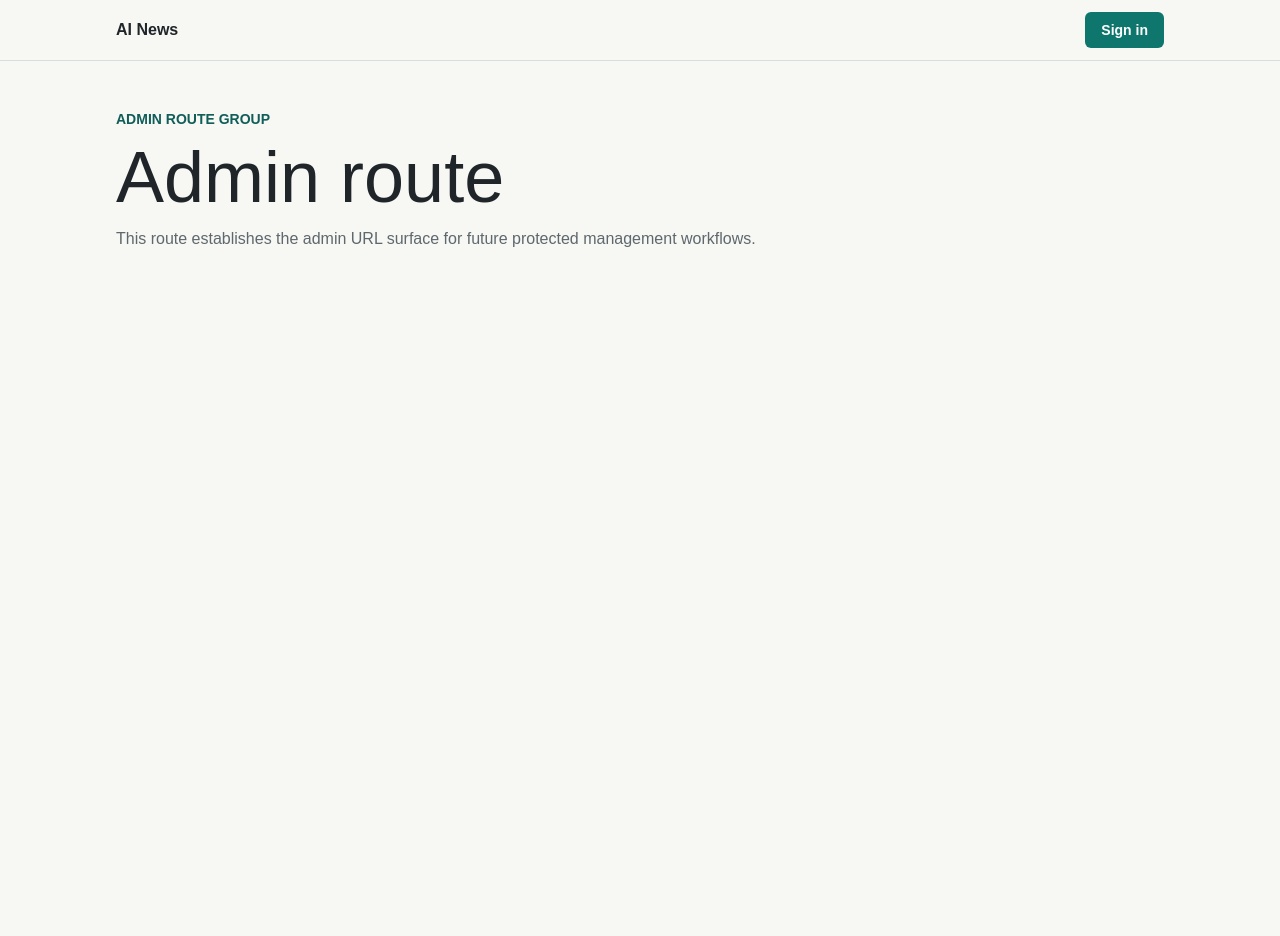
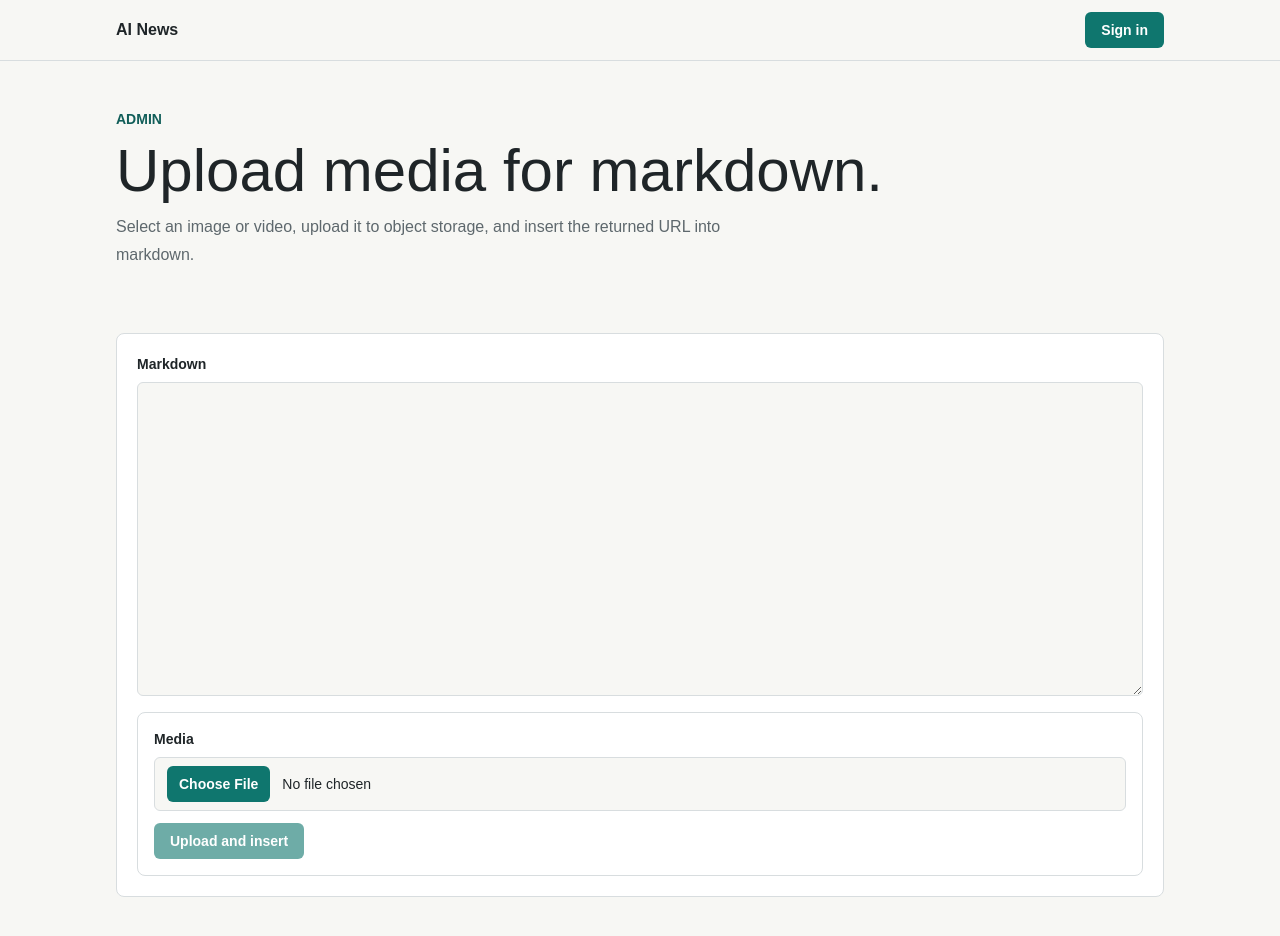
Before and after one commit to mtplayground/mike-t-4b46-ai-news-01, a Next.js app: page /admin in a window 1280 px wide. Shown: the top 936 px of the page. Before the commit the page ends 800 px from the top, so only its background shows below. Built offline with nearby package versions, Linux system fonts and the light colour scheme; no server answers.

Commit message:
feat: Upload UI component

```diff
--- a/src/app/(admin)/admin/page.tsx
+++ b/src/app/(admin)/admin/page.tsx
@@ -1,18 +1,27 @@
+import { MarkdownMediaUploader } from "@/components/markdown-media-uploader";
+
 export default function AdminPage() {
   return (
-    <main className="mx-auto w-full max-w-[1080px] px-3 py-8 sm:px-4 sm:py-12">
+    <main className="mx-auto grid w-full max-w-[1080px] gap-8 px-3 py-8 sm:px-4 sm:py-12">
       <header className="mb-8 grid gap-3">
         <p className="m-0 text-sm font-bold uppercase text-accent-strong">
-          Admin route group
+          Admin
         </p>
-        <h1 className="m-0 max-w-3xl text-[clamp(2rem,6vw,4.5rem)] leading-none">
-          Admin route
+        <h1 className="m-0 max-w-3xl text-4xl leading-tight sm:text-6xl">
+          Upload media for markdown.
         </h1>
         <p className="m-0 max-w-2xl text-base leading-7 text-muted">
-          This route establishes the admin URL surface for future protected
-          management workflows.
+          Select an image or video, upload it to object storage, and insert the
+          returned URL into markdown.
         </p>
       </header>
+
+      <section
+        aria-label="Markdown media uploader"
+        className="rounded-lg border border-border bg-panel p-5"
+      >
+        <MarkdownMediaUploader />
+      </section>
     </main>
   );
 }
--- /dev/null
+++ b/src/components/markdown-media-uploader.tsx
@@ -0,0 +1,245 @@
+"use client";
+
+import { useRef, useState } from "react";
+
+type UploadResponse = {
+  contentType: string;
+  objectKey: string;
+  relativeKey: string;
+  size: number;
+  uploadedBy: string;
+  url: string;
+};
+
+type MarkdownMediaUploaderProps = {
+  defaultValue?: string;
+  name?: string;
+  onChange?: (value: string) => void;
+  rows?: number;
+  value?: string;
+};
+
+const MAX_UPLOAD_BYTES = 100 * 1024 * 1024;
+
+function getDisplayName(filename: string): string {
+  const withoutExtension = filename.replace(/\.[^.]+$/, "").trim();
+
+  return withoutExtension.length > 0 ? withoutExtension : "media";
+}
+
+function isSupportedFile(file: File): boolean {
+  return file.type.startsWith("image/") || file.type.startsWith("video/");
+}
+
+function markdownForUpload(file: File, upload: UploadResponse): string {
+  const label = getDisplayName(file.name);
+
+  if (upload.contentType.startsWith("image/")) {
+    return `![${label}](${upload.url})`;
+  }
+
+  if (upload.contentType.startsWith("video/")) {
+    return `[${label}](${upload.url})`;
+  }
+
+  return `[${label}](${upload.url})`;
+}
+
+async function uploadFile(file: File): Promise<UploadResponse> {
+  const formData = new FormData();
+  formData.append("file", file);
+
+  const response = await fetch("/api/uploads", {
+    body: formData,
+    credentials: "same-origin",
+    method: "POST",
+  });
+  const payload = (await response.json().catch(() => null)) as
+    | { error?: string }
+    | UploadResponse
+    | null;
+
+  if (!response.ok) {
+    const message =
+      payload && "error" in payload && payload.error
+        ? payload.error
+        : "Upload failed";
+    throw new Error(message);
+  }
+
+  if (!payload || !("url" in payload)) {
+    throw new Error("Upload response was invalid");
+  }
+
+  return payload;
+}
+
+export function MarkdownMediaUploader({
+  defaultValue = "",
+  name = "markdown",
+  onChange,
+  rows = 12,
+  value,
+}: MarkdownMediaUploaderProps) {
+  const [internalValue, setInternalValue] = useState(defaultValue);
+  const [selectedFile, setSelectedFile] = useState<File | null>(null);
+  const [isUploading, setIsUploading] = useState(false);
+  const [error, setError] = useState<string | null>(null);
+  const [lastUpload, setLastUpload] = useState<UploadResponse | null>(null);
+  const fileInputRef = useRef<HTMLInputElement | null>(null);
+  const textareaRef = useRef<HTMLTextAreaElement | null>(null);
+  const markdown = value ?? internalValue;
+
+  function updateMarkdown(nextValue: string) {
+    if (value === undefined) {
+      setInternalValue(nextValue);
+    }
+
+    onChange?.(nextValue);
+  }
+
+  function insertAtCursor(snippet: string) {
+    const textarea = textareaRef.current;
+    const currentMarkdown = textarea?.value ?? markdown;
+
+    if (!textarea) {
+      updateMarkdown(
+        currentMarkdown.length > 0
+          ? `${currentMarkdown}\n\n${snippet}`
+          : snippet,
+      );
+      return;
+    }
+
+    const selectionStart = textarea.selectionStart;
+    const selectionEnd = textarea.selectionEnd;
+    const before = currentMarkdown.slice(0, selectionStart);
+    const after = currentMarkdown.slice(selectionEnd);
+    const prefix = before.length > 0 && !before.endsWith("\n") ? "\n\n" : "";
+    const suffix = after.length > 0 && !after.startsWith("\n") ? "\n\n" : "";
+    const nextValue = `${before}${prefix}${snippet}${suffix}${after}`;
+    const nextCursorPosition = before.length + prefix.length + snippet.length;
+
+    updateMarkdown(nextValue);
+
+    window.requestAnimationFrame(() => {
+      textarea.focus();
+      textarea.setSelectionRange(nextCursorPosition, nextCursorPosition);
+    });
+  }
+
+  function selectFile(file: File | null) {
+    setError(null);
+    setLastUpload(null);
+
+    if (!file) {
+      setSelectedFile(null);
+      if (fileInputRef.current) {
+        fileInputRef.current.value = "";
+      }
+      return;
+    }
+
+    if (!isSupportedFile(file)) {
+      setSelectedFile(null);
+      setError("Choose an image or video file.");
+      if (fileInputRef.current) {
+        fileInputRef.current.value = "";
+      }
+      return;
+    }
+
+    if (file.size > MAX_UPLOAD_BYTES) {
+      setSelectedFile(null);
+      setError("Choose a file smaller than 100 MB.");
+      if (fileInputRef.current) {
+        fileInputRef.current.value = "";
+      }
+      return;
+    }
+
+    setSelectedFile(file);
+  }
+
+  async function submitUpload() {
+    if (!selectedFile) {
+      setError("Choose a file before uploading.");
+      return;
+    }
+
+    setError(null);
+    setIsUploading(true);
+
+    try {
+      const upload = await uploadFile(selectedFile);
+      setLastUpload(upload);
+      insertAtCursor(markdownForUpload(selectedFile, upload));
+      setSelectedFile(null);
+      if (fileInputRef.current) {
+        fileInputRef.current.value = "";
+      }
+    } catch (uploadError) {
+      console.error("Media upload failed", uploadError);
+      setError(
+        uploadError instanceof Error
+          ? uploadError.message
+          : "Media upload failed",
+      );
+    } finally {
+      setIsUploading(false);
+    }
+  }
+
+  return (
+    <div className="grid gap-4">
+      <label className="grid gap-2 text-sm font-bold" htmlFor="markdown-input">
+        Markdown
+        <textarea
+          className="min-h-72 w-full resize-y rounded-md border border-border bg-background px-3 py-3 font-mono text-sm font-normal leading-6 text-foreground outline-none focus:border-accent"
+          id="markdown-input"
+          name={name}
+          onChange={(event) => updateMarkdown(event.target.value)}
+          ref={textareaRef}
+          rows={rows}
+          value={markdown}
+        />
+      </label>
+
+      <div className="grid gap-3 rounded-lg border border-border bg-panel p-4">
+        <label className="grid gap-2 text-sm font-bold" htmlFor="media-upload">
+          Media
+          <input
+            accept="image/*,video/*"
+            className="block w-full rounded-md border border-border bg-background px-3 py-2 text-sm font-normal text-foreground file:mr-3 file:rounded-md file:border-0 file:bg-accent file:px-3 file:py-2 file:text-sm file:font-bold file:text-white"
+            disabled={isUploading}
+            id="media-upload"
+            onChange={(event) => selectFile(event.target.files?.[0] ?? null)}
+            ref={fileInputRef}
+            type="file"
+          />
+        </label>
+
+        <div className="flex flex-wrap items-center gap-3">
+          <button
+            className="rounded-md bg-accent px-4 py-2 text-sm font-bold text-white disabled:cursor-not-allowed disabled:opacity-60"
+            disabled={!selectedFile || isUploading}
+            onClick={() => void submitUpload()}
+            type="button"
+          >
+            {isUploading ? "Uploading" : "Upload and insert"}
+          </button>
+          {selectedFile ? (
+            <span className="text-sm text-muted">{selectedFile.name}</span>
+          ) : null}
+        </div>
+
+        {error ? <p className="m-0 text-sm text-red-700">{error}</p> : null}
+        {lastUpload ? (
+          <p className="m-0 break-all text-xs text-muted">
+            {lastUpload.relativeKey}
+          </p>
+        ) : null}
+      </div>
+    </div>
+  );
+}
```
